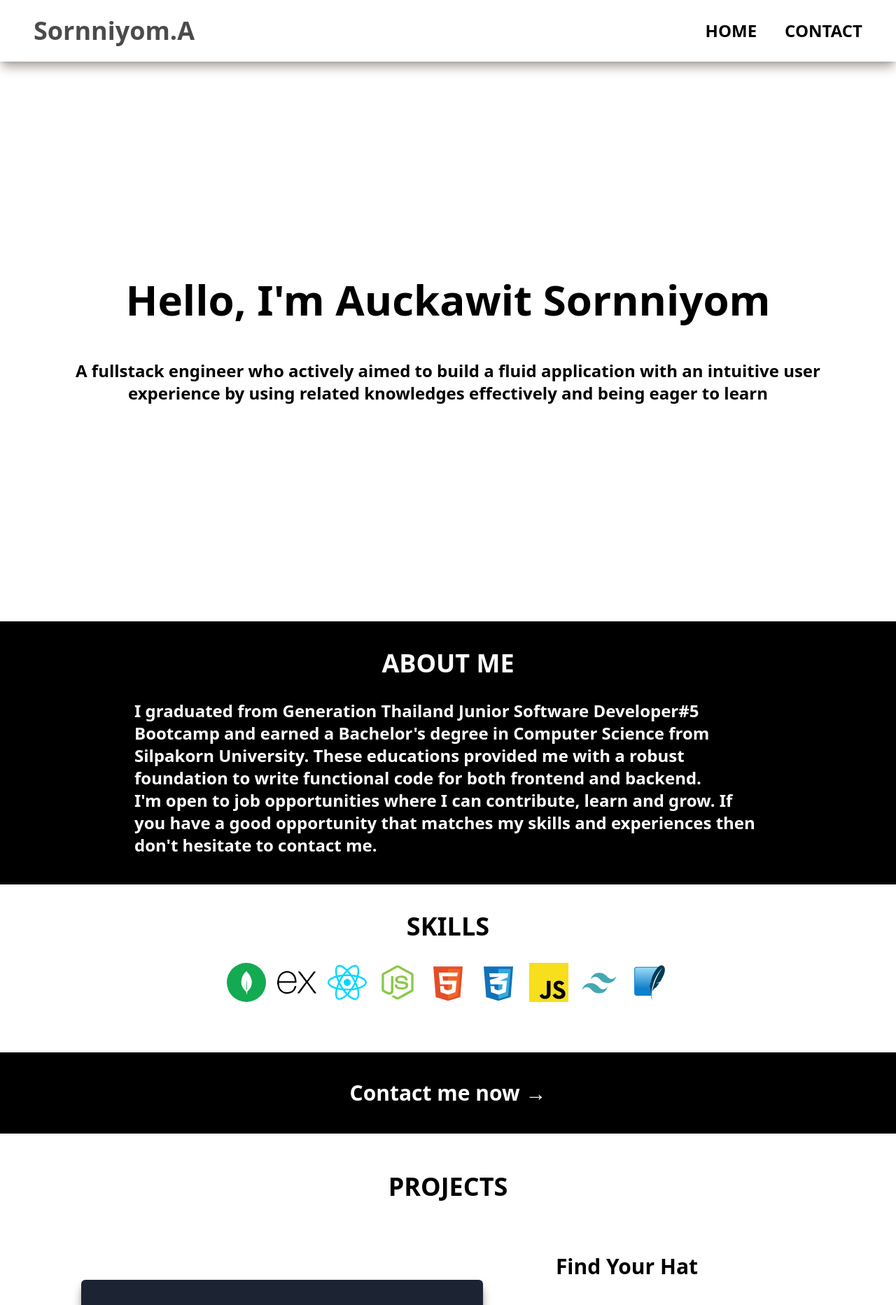
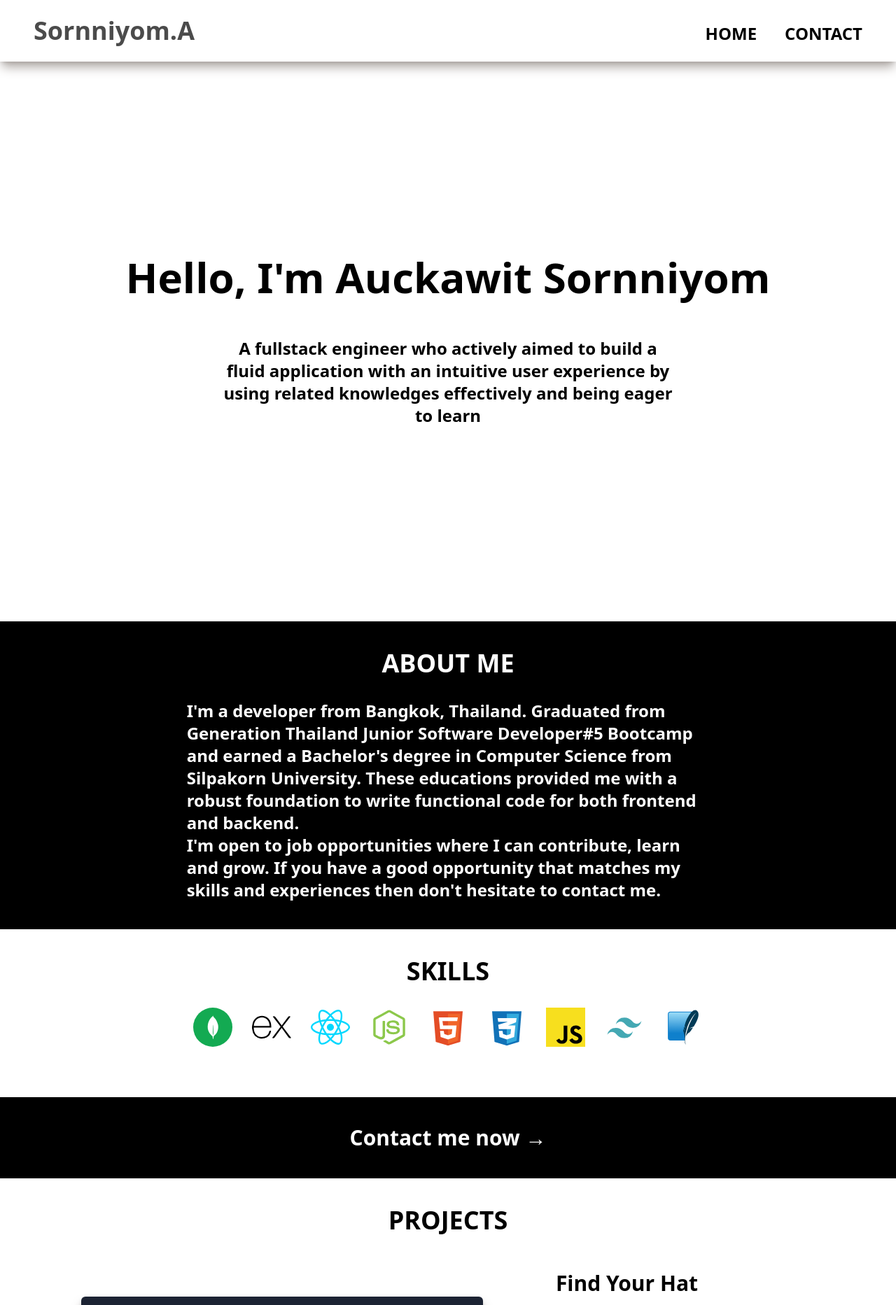
Before and after one commit to ymn-dev/portfolio, a React (Vite) app: page / in a window 1280 px wide. Shown: the top 1865 px of the page at 70% size. Built offline with nearby package versions, Linux system fonts and the light colour scheme.

Commit message:
minor adjustments

```diff
--- a/src/Components/About/About.jsx
+++ b/src/Components/About/About.jsx
@@ -4,10 +4,10 @@ const About = () => {
   return (
     <div className="bg-black  flex flex-col gap-4 justify-between items-center text-white p-10 xl:px-48">
       <h2 className="text-4xl font-bold mb-4 ">ABOUT ME</h2>
-      <p className="text-2xl font-semibold">
+      <p className="text-2xl font-semibold w-10/12">
         <span>
-          I graduated from Generation Thailand Junior Software Developer#5 Bootcamp and earned a Bachelor's degree in Computer Science from <a href="#">Silpakorn University</a>. These educations provided me with a robust foundation to write
-          functional code for both frontend and backend.
+          I'm a developer from Bangkok, Thailand. Graduated from Generation Thailand Junior Software Developer#5 Bootcamp and earned a Bachelor's degree in Computer Science from <a href="#">Silpakorn University</a>. These educations
+          provided me with a robust foundation to write functional code for both frontend and backend.
         </span>
         <br className="" />
         <span>I'm open to job opportunities where I can contribute, learn and grow. If you have a good opportunity that matches my skills and experiences then don't hesitate to contact me.</span>
--- a/src/Components/Hero/Hero.jsx
+++ b/src/Components/Hero/Hero.jsx
@@ -4,7 +4,7 @@ const Hero = () => {
   return (
     <div className="flex flex-col items-center justify-center h-[50rem] bg-white text-black gap-14 px-24" id="hero">
       <h1 className="text-6xl font-bold text-center">Hello, I'm Auckawit Sornniyom</h1>
-      <p className="text-2xl text-center font-semibold">A fullstack engineer who actively aimed to build a fluid application with an intuitive user experience by using related knowledges effectively and being eager to learn</p>
+      <p className="text-2xl text-center font-semibold w-3/5">A fullstack engineer who actively aimed to build a fluid application with an intuitive user experience by using related knowledges effectively and being eager to learn</p>
     </div>
   );
 };
--- a/src/Components/Navbar/Navbar.jsx
+++ b/src/Components/Navbar/Navbar.jsx
@@ -2,11 +2,11 @@ import React from "react";
 
 const Navbar = () => {
   return (
-    <nav className="flex bg-white justify-between item-center py-6 px-12 sticky top-0 shadow-stone-400 shadow-lg z-[100] ">
+    <nav className="flex bg-white justify-between items-baseline py-6 px-12 sticky top-0 shadow-stone-400 shadow-lg z-[100] ">
       <div className="text-4xl font-bold opacity-70 hover:transition-all hover:scale-110  text-black hover:text-opacity-70 duration-250 ">
         <a href="/">Sornniyom.A</a>
       </div>
-      <ul className="flex gap-10 items-center text-2xl">
+      <ul className="flex gap-10 text-2xl">
         <li className="font-bold hover:transition-all hover:scale-125  text-black hover:text-opacity-70 duration-250 ">
           <a href="/">HOME</a>
         </li>
--- a/src/Components/Projects/Card.jsx
+++ b/src/Components/Projects/Card.jsx
@@ -2,14 +2,14 @@ import React from "react";
 
 const Card = (props) => {
   return (
-    <div className="flex lg:flex-row flex-col items-center justify-center xl:gap-16 gap-8  w-full 2xl:px-48 px-24 even:bg-stone-300 even:bg-opacity-75">
+    <div className="flex lg:flex-row flex-col items-center justify-center lg:gap-16 gap-8  w-full 2xl:px-48 px-24 even:bg-zinc-300 even:bg-opacity-80 hover:scale-110 duration-300">
       <div className="lg:w-3/5 w-full mx-auto p-5" id="leftContainer">
         <img src={props.Picture} alt="" className=" w-full h-auto shadow-stone-500 shadow-lg hover:scale-105 duration-150 rounded-md" />
       </div>
       <div className="flex flex-col my-auto lg:w-2/5 sm:w-full p-5 justify-between lg:gap-[2rem] sm:gap-[1.5rem] font-semibold" id="rightContainer">
         <h3 className="text-black text-3xl font-bold mr-auto">{props.Name}</h3>
         <p className="text-black text-2xl">{props.Description}</p>
-        <a href={props.Link} className="ml-auto">
+        <a href={props.Link} className="ml-auto" target="_blank">
           <button className="btn btn-neutral hover:scale-110 hover:opacity-90 hover:text-white duration-150 shadow-stone-300 shadow-md btn-lg">Check it Out</button>
         </a>
       </div>
--- a/src/Components/Projects/Project.jsx
+++ b/src/Components/Projects/Project.jsx
@@ -2,8 +2,8 @@ import React from "react";
 import Card from "./Card";
 const Project = () => {
   return (
-    <div className="flex flex-col justify-center items-center bg-white">
-      <h1 className="text-black font-bold text-4xl py-14">PROJECTS</h1>
+    <div className="flex flex-col justify-center items-center bg-white py-10">
+      <h1 className="text-black font-bold text-4xl mb-8">PROJECTS</h1>
       <div className="flex flex-col items-center justify-center gap-10">
         <Card
           Picture="findyourhat.png"
--- a/src/Components/Skill/Skill.jsx
+++ b/src/Components/Skill/Skill.jsx
@@ -5,7 +5,7 @@ const Skill = (props) => {
   return (
     <div className="flex flex-col justify-center items-center bg-white p-10">
       <h1 className="text-black text-4xl font-bold">SKILLS</h1>
-      <div className="flex p-8 flex-wrap justify-center gap-4 my-auto">
+      <div className="flex p-8 flex-wrap justify-center gap-7 my-auto">
         <SkillItem Path="mongodb.svg" Link="https://www.mongodb.com/" Alt="MongoDB" />
         <SkillItem Path="express-light.svg" Link="https://expressjs.com/" Alt="ExpressJS" />
         <SkillItem Path="react.svg" Link="https://react.dev" Alt="react" />
```
